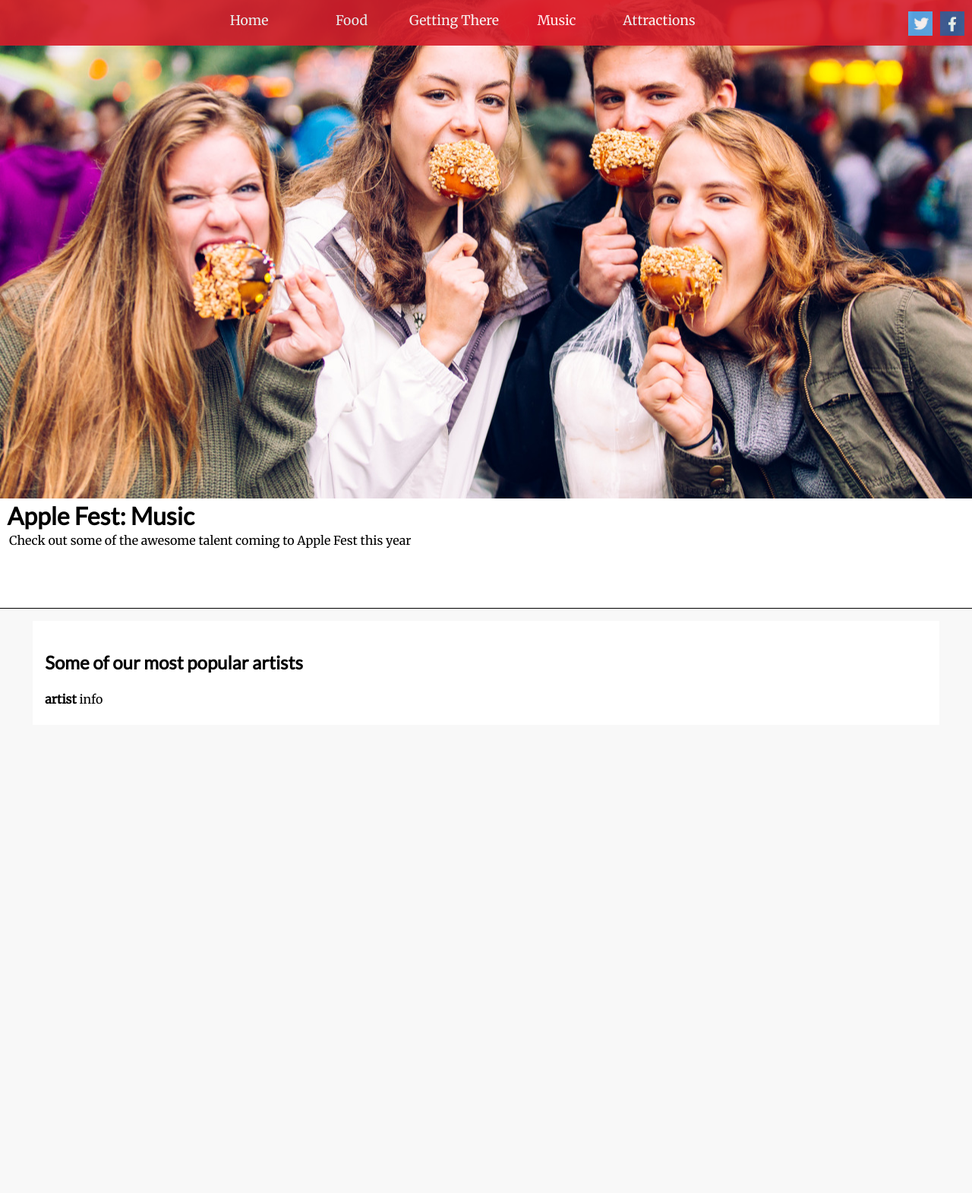
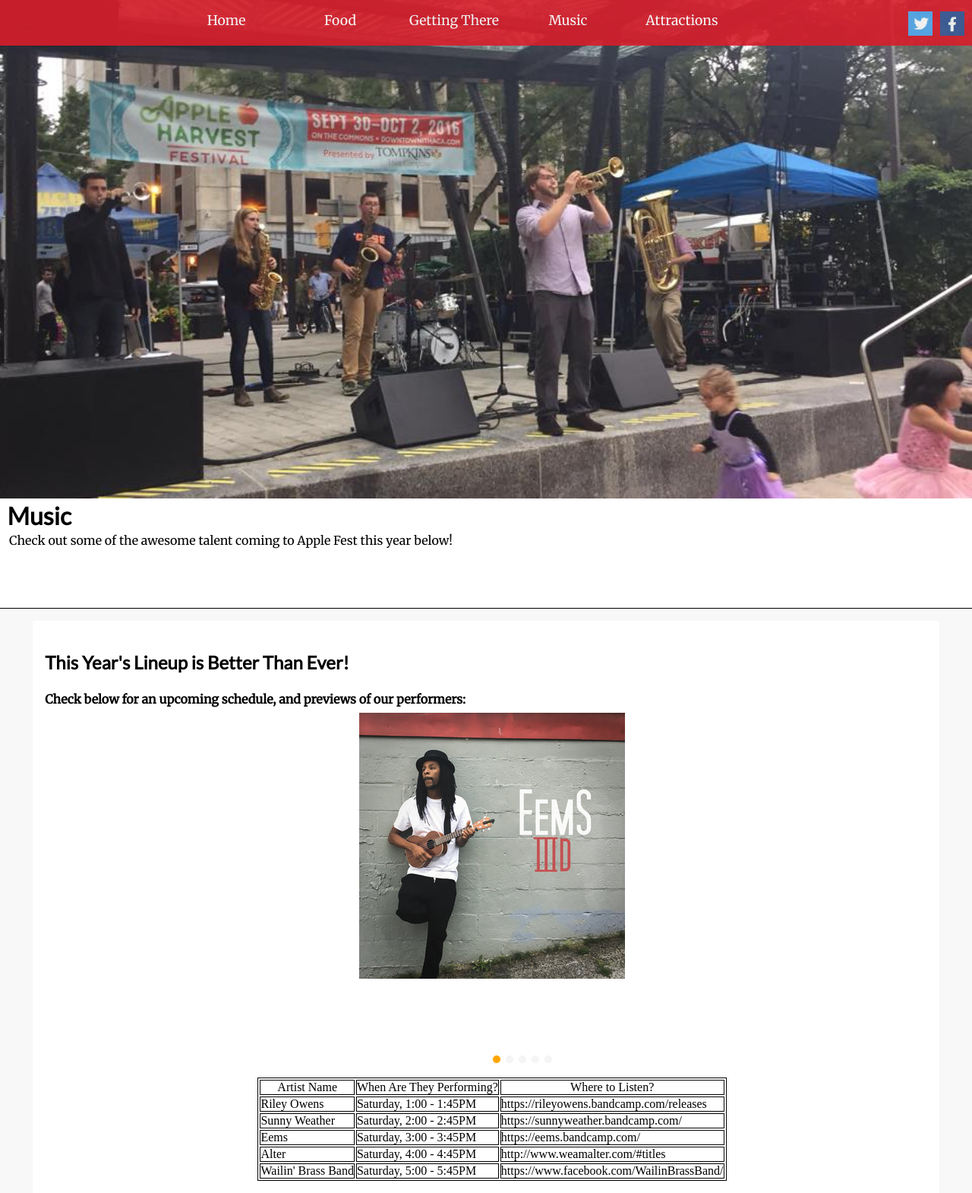
Before and after one commit to neolzh123/CS1300-Final-Project, a plain HTML site: page music.html in a window 1280 px wide. Shown: the whole page at 76% size. Before the commit the page ends 954 px from the top, so only its background shows below. Drawn offline with Linux system fonts and the light colour scheme.

Commit message:
Fred Pre-Demo Commit 2

```diff
--- a/music.html
+++ b/music.html
@@ -11,6 +11,8 @@
     <link href="https://fonts.googleapis.com/css?family=Lato|Merriweather" rel="stylesheet">
     <link rel="stylesheet" type="text/css" href="styles/mobile.css">
     <link rel="stylesheet" type="text/css" href="styles/site.css">
+    <link rel="stylesheet" type="text/css" href="styles/music.css">
+    <link rel="stylesheet" type="text/css" href="styles/image_gallery.css">
 </head>
 <!--The end of the header-->
 <body>
@@ -43,8 +45,8 @@
     <div id="content">
 
         <div id="image_caption">
-            <h2>Apple Fest: Music</h2>
-            <p>Check out some of the awesome talent coming to Apple Fest this year </p>
+            <h2>Music</h2>
+            <p>Check out some of the awesome talent coming to Apple Fest this year below!</p>
         </div>
 
         <!--Spacer div establishes space between the image caption and the main text div-->
@@ -53,9 +55,79 @@
         <!--The about div is the main text div-->
         <div class="about">
 
-            <h2>Some of our most popular artists</h2>
+            <h2>This Year's Lineup is Better Than Ever!</h2>
 
-            <p><span class="bold">artist </span>info</p>
+            <p><span class="bold">Check below for an upcoming schedule, and previews of our performers:</span></p>
+
+            <!--The box div is the beginning of image gallery div-->
+            <div class="box" id="box">
+
+                <div class="list" id="list">
+
+                	<!--Images in image gallery retrieved from
+            		http://www.downtownithaca.com/ithaca-events/Apple%20Harvest%20Festival%20Presented%20by%20Tompkins%20Trust
+					https://theithacan.org/media/apples-to-apples-annual-apple-harvest-festival-brings-thousands-to-the-commons-2/
+					http://ambassadors.as.cornell.edu/category/uncategorized/
+					https://www.youtube.com/watch?v=wifT888ypuY-->
+                    <img id="apple_festival" src="images/music/music_eems.jpg" alt="Apple Harvest Festival"/>
+
+                </div>
+                <!--End of the list div-->
+
+                <div id="buttons">
+
+                    <span index="1" class="on"></span><!--First button is on as default-->
+
+                    <span index="2"></span>
+
+                    <span index="3"></span>
+
+                    <span index="4"></span>
+
+                    <span index="5"></span>
+
+                </div>
+                <!--End of the buttons div-->
+
+                <a id="prev_image" class="tab">&lt;</a>
+
+                <a id="next_image" class="tab">&gt;</a>
+
+            </div>
+            <!--End of the box div-->
+
+            <table>
+                <tr>
+                    <th>Artist Name</th>
+                    <th>When Are They Performing?</th>
+                    <th>Where to Listen?</th>
+                </tr>
+                <tr>
+                    <td>Riley Owens</td>
+                    <td>Saturday, 1:00 - 1:45PM</td>
+                    <td>https://rileyowens.bandcamp.com/releases </td>
+                </tr>
+                <tr>
+                    <td>Sunny Weather</td>
+                    <td>Saturday, 2:00 - 2:45PM</td>
+                    <td>https://sunnyweather.bandcamp.com/</td>
+                </tr>
+                <tr>
+                    <td>Eems</td>
+                    <td>Saturday, 3:00 - 3:45PM</td>
+                    <td>https://eems.bandcamp.com/</td>
+                </tr>
+                <tr>
+                    <td>Alter</td>
+                    <td>Saturday, 4:00 - 4:45PM</td>
+                    <td>http://www.weamalter.com/#titles</td>
+                </tr>
+                <tr>
+                    <td>Wailin' Brass Band</td>
+                    <td>Saturday, 5:00 - 5:45PM</td>
+                    <td>https://www.facebook.com/WailinBrassBand/</td>
+                </tr>
+            </table>
 
 
         </div>
--- /dev/null
+++ b/styles/food.css
@@ -0,0 +1,10 @@
+#header {
+    height: 82vh;
+    width: 100%;
+    background-image: url('../images/five_apples.jpg');
+    /*The above image came from https://www.facebook.com/WailinBrassBand/*/
+    background-attachment: fixed;
+    background-repeat: no-repeat;
+    background-position: center;
+    background-size: cover;
+    }
--- a/styles/mobile.css
+++ b/styles/mobile.css
@@ -19,7 +19,7 @@
 @media (min-width: 769px) {
      #navbar li {
         float: left;
-        width: 135px;
+        width: 150px;
         height: 40px;
         text-align: center;
     }
--- /dev/null
+++ b/styles/music.css
@@ -0,0 +1,18 @@
+/*This CSS page is designed to style the music page*/
+
+#header {
+    height: 82vh;
+    width: 100%;
+    background-image: url('../images/music/music_wailin_at_applefest.jpg');
+    /*The above image came from https://www.facebook.com/WailinBrassBand/*/
+    background-attachment: fixed;
+    background-repeat: no-repeat;
+    background-position: center;
+    background-size: cover;
+    }
+
+table, th, td {
+    border: 1px solid black;
+    padding: auto;
+    margin: auto;
+}
```
Also changed, not shown: food.html (+42 -3 lines), index.html (+5 -5 lines), js/music_image_gallery.js (added, +49 -0 lines), images/food/applepizza.jpg (added).
